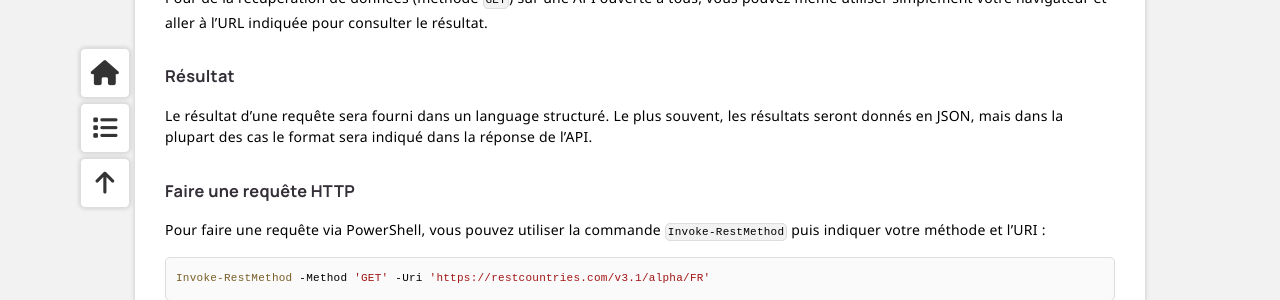
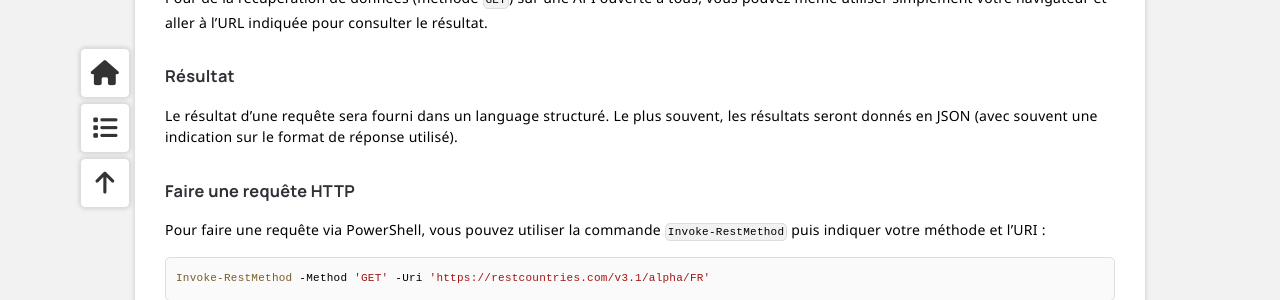
Before and after one commit to leobouard/leobouard.github.io, a Jekyll site: the page built from _posts/2023-09-17-cours-msgraph-001.md, in a window 1280 px wide and 900 px high, scrolled down 1266 px. Shown: the part 154-454 px from the top of the window. Built offline with Jekyll 4.4.1, drawn with Linux system fonts in a browser that asks for light colours; nearby versions of some CDN libraries; some web fonts are replaced.

Commit message:
Update 2023-09-17-cours-msgraph-001.md

```diff
--- a/_posts/2023-09-17-cours-msgraph-001.md
+++ b/_posts/2023-09-17-cours-msgraph-001.md
@@ -61,7 +61,7 @@ Pour de la récupération de données (méthode `GET`) sur une API ouverte à to
 
 ### Résultat
 
-Le résultat d'une requête sera fourni dans un language structuré. Le plus souvent, les résultats seront donnés en JSON, mais dans la plupart des cas le format sera indiqué dans la réponse de l'API.
+Le résultat d'une requête sera fourni dans un language structuré. Le plus souvent, les résultats seront donnés en JSON (avec souvent une indication sur le format de réponse utilisé).
 
 ### Faire une requête HTTP
 
```
